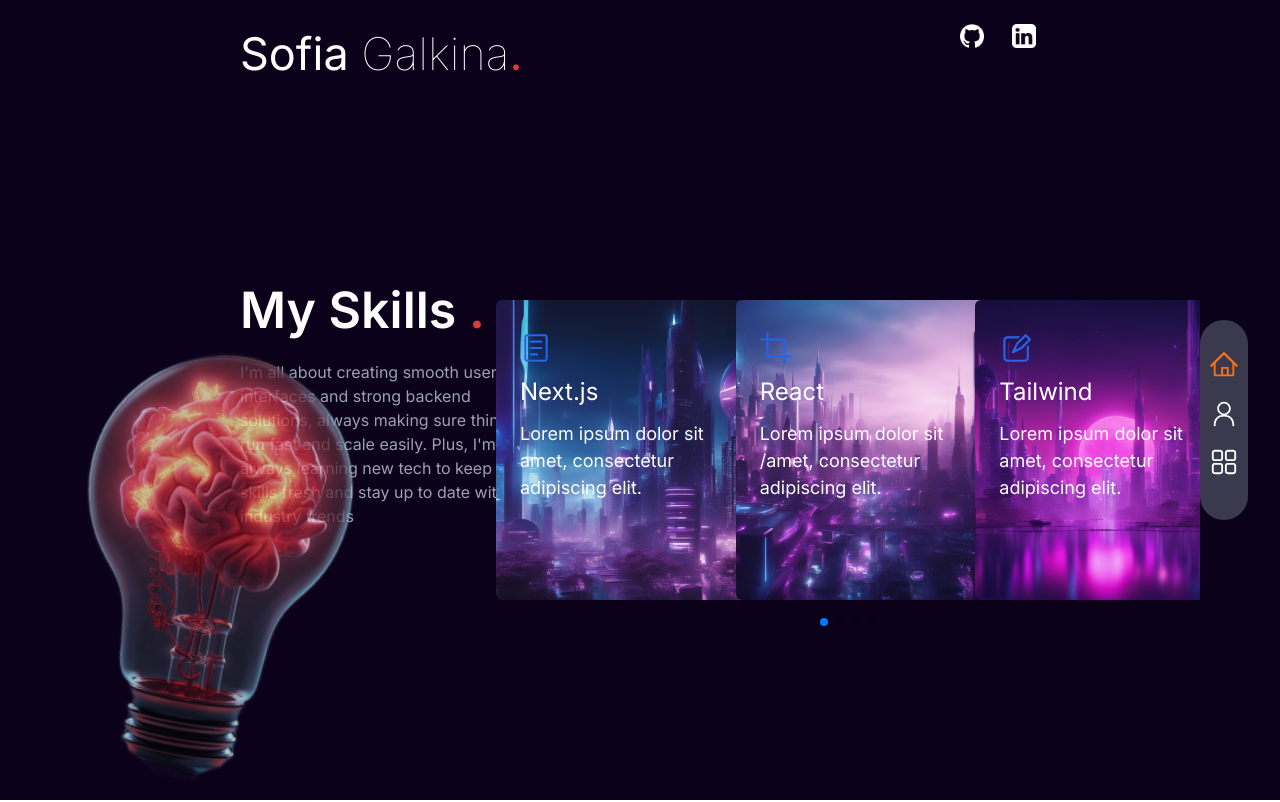
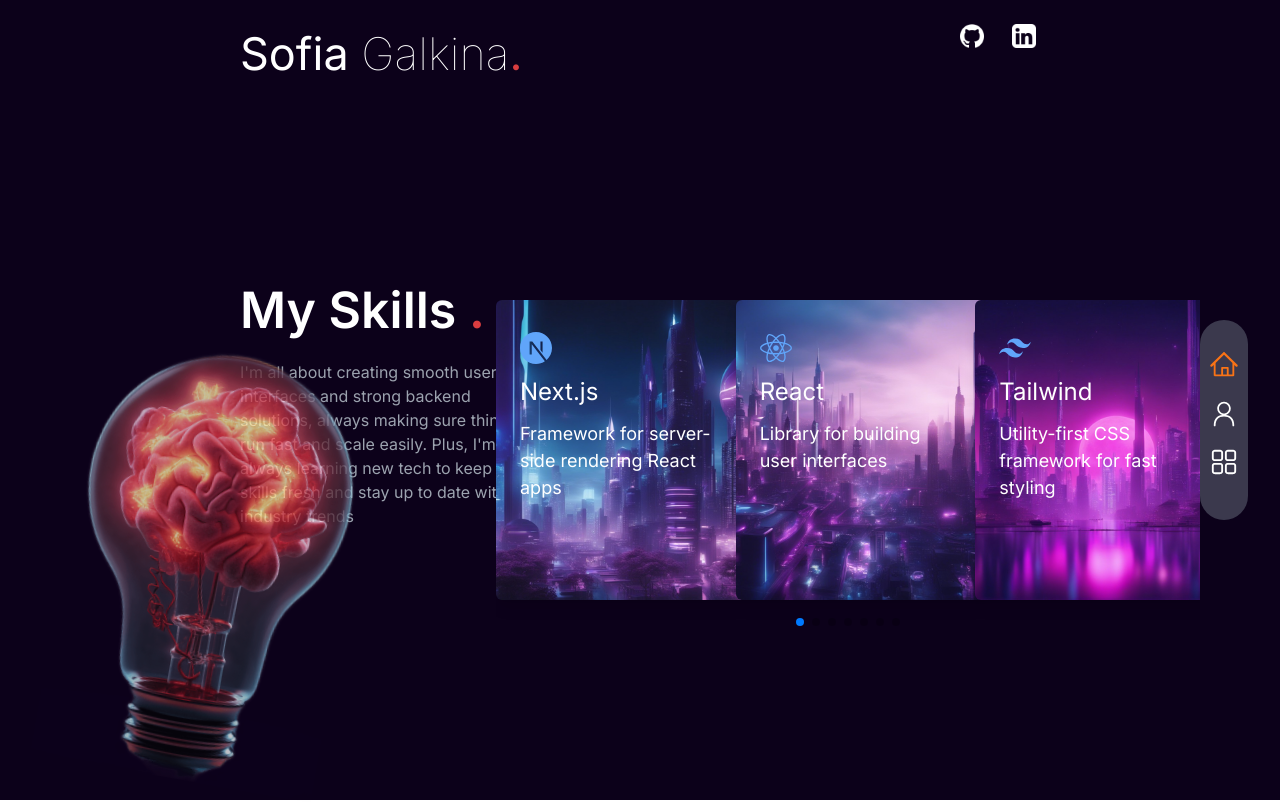
Before and after one commit to sofiagalkina/PortfolioWebsite-, a Next.js app: page /about-me in a window 1280 px wide. Built offline with nearby package versions, Linux system fonts and the light colour scheme.

Commit message:
fixed build errors

```diff
--- a/app/about-me/page.tsx
+++ b/app/about-me/page.tsx
@@ -10,8 +10,8 @@ const Page = () => {
                 My Skills <span className="red-dot text-red-500">.</span>
             </h1>
             <p className="max-w-[300px] text-[16px] text-gray-200 md:text-gray-400">
-            I'm all about creating smooth user interfaces and strong backend solutions, always making sure things run fast and scale easily.
-             Plus, I'm always learning new tech to keep my skills fresh and stay up to date with the industry trends
+            I&#39;m all about creating smooth user interfaces and strong backend solutions, always making sure things run fast and scale easily.
+             Plus, I&#39;m always learning new tech to keep my skills fresh and stay up to date with the industry trends
             </p>
           </div>
           <div className="absolute left-20 bottom-10 rotate-2 animate-pulse duration-75">
--- a/app/page.tsx
+++ b/app/page.tsx
@@ -30,7 +30,7 @@ export default function Home() {
           <span className="red-text text-red-500">Digital Reality</span>
         </h1>
         <ul className="text-[19px] text-gray-200 md:text-gray-400 mb-10 md:pb-2 max-w-[400px] list-disc">
-          <li className="marker:text-orange-500">I'm a software-engineering student with a passion for Full Stack Software Engineering</li>
+          <li className="marker:text-orange-500">I&#39;m a software-engineering student with a passion for Full Stack Software Engineering</li>
           <li className="marker:text-orange-500">Eager to apply newly acquired skills in designing and implementing dynamic web solutions</li>
           <li className="marker:text-orange-500">Proficient in both front-end and back-end technologies, ready to contribute to innovative projects and continue learning and growing in the field</li>
         </ul>
--- a/components/ServiceSlider.tsx
+++ b/components/ServiceSlider.tsx
@@ -38,7 +38,7 @@ const ServiceSlider = () => {
                         />
                        <div className="absolute inset-0 bg-black opacity-0 group-hover:opacity-50"/>
                        <div className="relative flex flex-col gap-3">
-                            <item.icon className="text-blue-600 group-hover:text-blue-400 w-[32px] h-[32px]"/>
+                            <item.icon className="text-blue-400 group-hover:text-blue-400 w-[32px] h-[32px]"/>
                             <h1 className="text-xl lg:text-2xl"> {item.title} </h1>
                             <p className="lg:text-[18px]">{item.content}</p>
                        </div>
--- a/components/Sidebar.tsx
+++ b/components/Sidebar.tsx
@@ -30,7 +30,7 @@ const Sidebar = () => {
 
             return () => clearTimeout(timeout);
         }
-    }, [isRouting]);
+    }, [isRouting, path]);
 
 
 
--- a/constants/index.ts
+++ b/constants/index.ts
@@ -10,6 +10,11 @@ import {
     RxPerson,
     RxDashboard,
   } from "react-icons/rx";
+
+  import { FaReact, FaAws } from "react-icons/fa";
+  import { RiTailwindCssFill, RiVuejsLine, RiFirebaseFill } from "react-icons/ri";
+  import { SiSass, SiTypescript, SiMongodb, SiNextdotjs } from "react-icons/si";
+
 
   export const Socials = [
     {
@@ -82,39 +87,58 @@ import {
 
   export const ServiceData = [
     {
-      icon: RxReader,
+      icon: SiNextdotjs,
       title: "Next.js",
-      content: "Lorem ipsum dolor sit amet, consectetur adipiscing elit.",
+      content: "Framework for server-side rendering React apps",
       backgroundImage: "/assets/space/SpaceCity7.jpeg",
     },
     {
-      icon: RxCrop,
+      icon: FaReact,
       title: "React",
-      content: "Lorem ipsum dolor sit /amet, consectetur adipiscing elit.",
+      content: "Library for building user interfaces",
       backgroundImage: "/assets/space/SpaceCity9.jpeg",
     },
     {
-      icon: RxPencil2,
+      icon: RiTailwindCssFill,
       title: "Tailwind",
-      content: "Lorem ipsum dolor sit amet, consectetur adipiscing elit.",
+      content: "Utility-first CSS framework for fast styling",
       backgroundImage: "/assets/space/SpaceCity1.jpg",
     },
     {
-      icon: RxDesktop,
+      icon: SiSass,
       title: "SASS",
-      content: "Lorem ipsum dolor sit amet, consectetur adipiscing elit.",
+      content: "CSS preprocessor for advanced styling",
       backgroundImage: "/assets/space/SpaceCity6.jpeg",
     },
     {
-      icon: RxAccessibility,
+      icon: RiVuejsLine,
       title: "Vue",
-      content: "Lorem ipsum dolor sit amet, consectetur adipiscing elit.",
+      content: "Progressive framework for building UIs and single-page apps",
       backgroundImage: "/assets/space/SpaceCity5.jpeg",
     },
     {
-      icon: RxRocket,
+      icon: SiTypescript,
       title: "TypeScript",
-      content: "Lorem ipsum dolor sit amet, consectetur adipiscing elit.",
+      content: "Superset of JavaScript with type safety",
       backgroundImage: "/assets/space/SpaceCity8.jpeg",
     },
+    {
+      icon: RiFirebaseFill,
+      title: "Firebase",
+      content: "Backend-as-a-service for real-time data and auth",
+      backgroundImage: "/assets/space/SpaceCity7.jpeg",
+    },
+    {
+      icon: SiMongodb,
+      title: "MongoDB",
+      content: "NoSQL database for flexible data storage",
+      backgroundImage: "/assets/space/SpaceCity9.jpeg",
+    },
+    {
+      icon: FaAws,
+      title: "AWS",
+      content: "Cloud services for scalable infrastructure",
+      backgroundImage: "/assets/space/SpaceCity6.jpeg",
+    },
+
   ];
```
